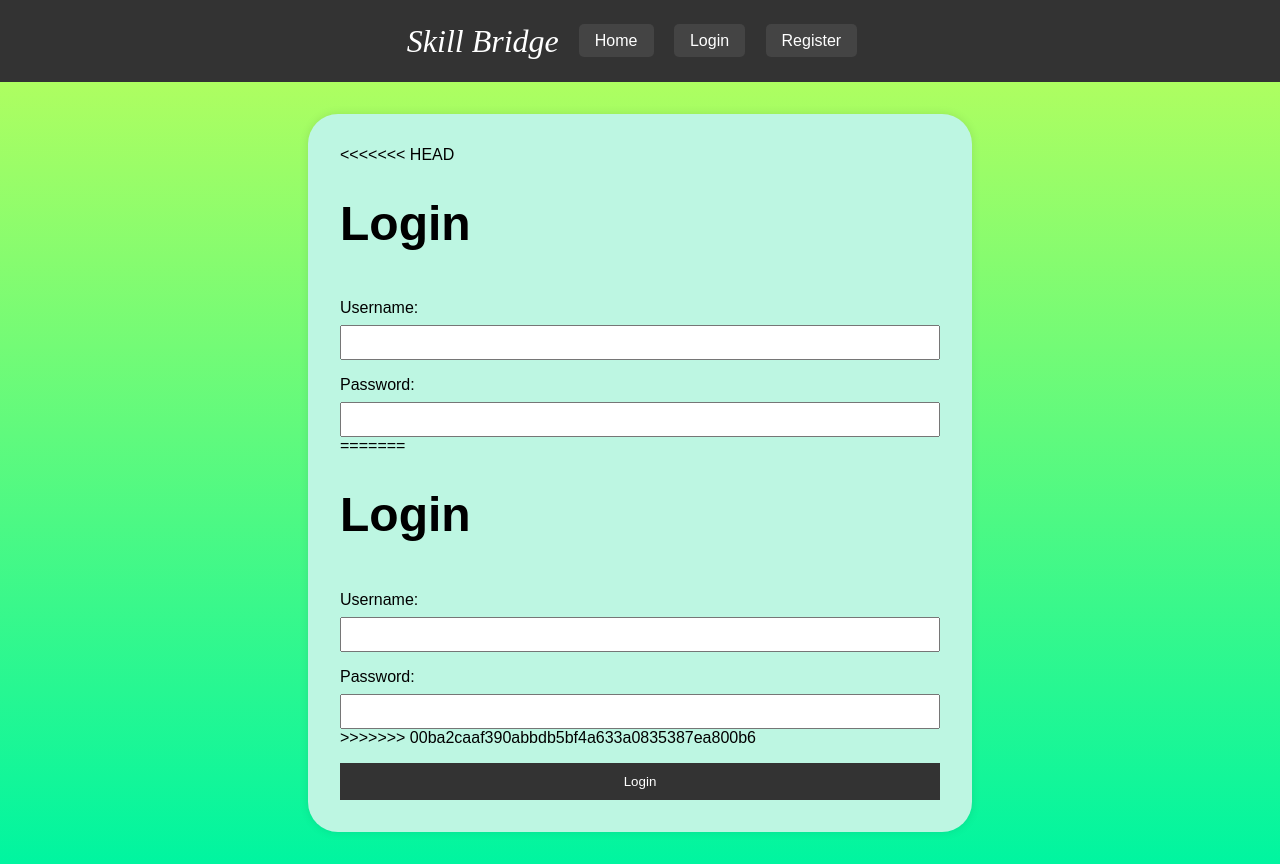
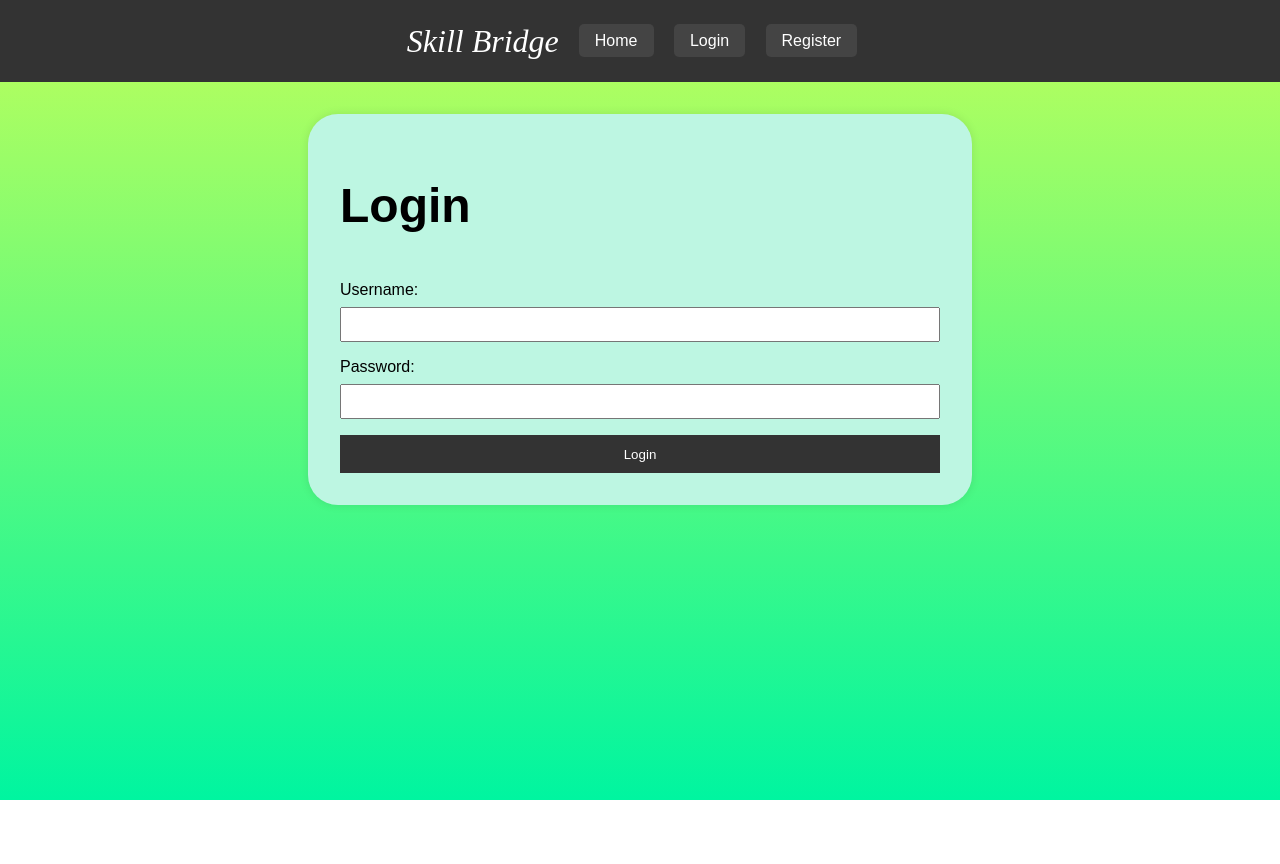
Before and after one commit to gautamGlados963/Skill-Bridge, a plain HTML site: page login.html in a window 1280 px wide. After the commit the page ends 800 px from the top, so only its background shows below. Drawn offline with Linux system fonts and the light colour scheme.

Commit message:
changes made to login logic

```diff
--- a/login.html
+++ b/login.html
@@ -18,7 +18,7 @@
       </nav>
     </header>
     <main>
-<<<<<<< HEAD
+
       <h1>Login</h1>
       <form id="loginForm">
         <label for="username">Username:</label>
@@ -26,15 +26,6 @@
 
         <label for="password">Password:</label>
         <input type="password" id="password" name="password" />
-=======
-        <h1>Login</h1>
-        <form action="dashboard.html" method="POST">
-            <label for="username">Username:</label>
-            <input type="text" id="username" name="username" >
-
-            <label for="password">Password:</label>
-            <input type="password" id="password" name="password" >
->>>>>>> 00ba2caaf390abbdb5bf4a633a0835387ea800b6
 
         <button type="submit">Login</button>
       </form>
```
